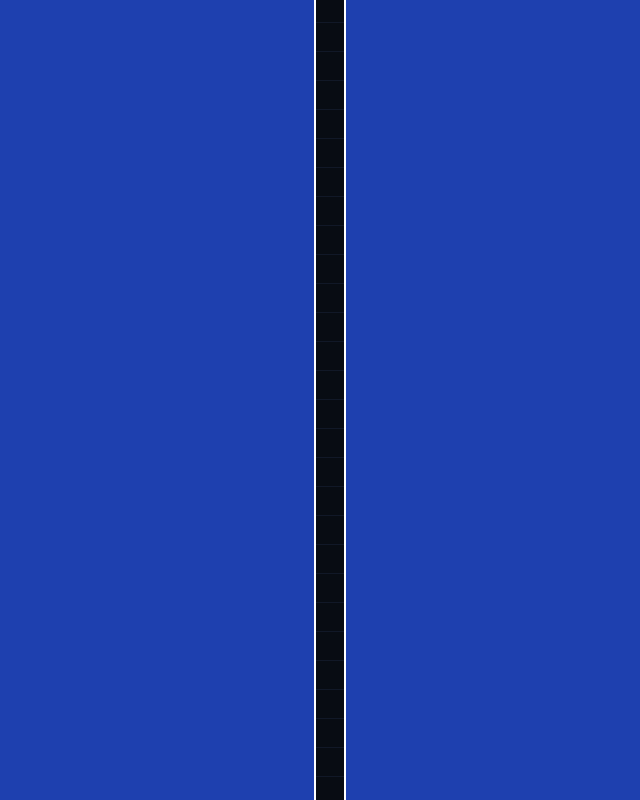
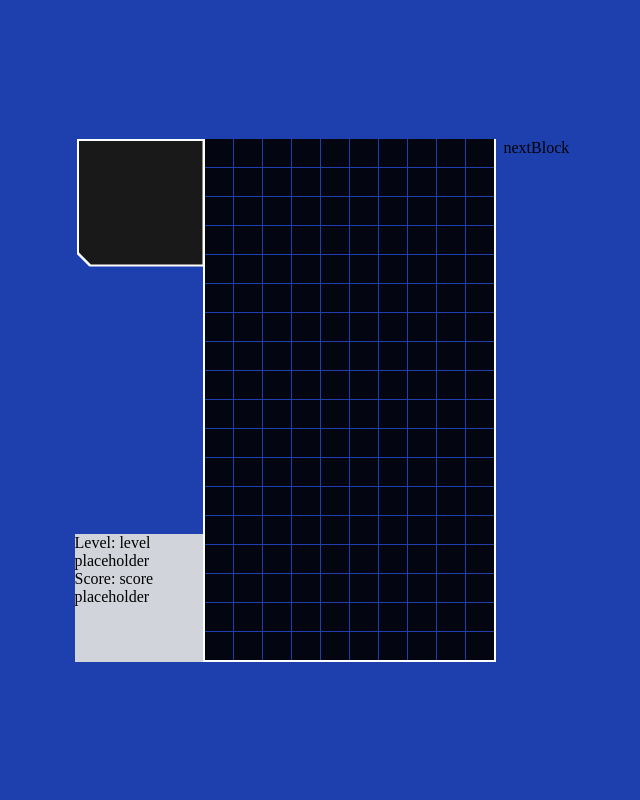
Before and after one commit to MatsVingerhoets/tetris-react, a React (Vite) app: page / in a window 1280 px wide. Both pictures are taken after a click on the button "Start Game". Shown: the top 800 px of the page, without its empty margins (295-935 px from the left). Built offline with nearby package versions, Linux system fonts and the light colour scheme.

Commit message:
Added hold block container

```diff
--- a/package.json
+++ b/package.json
@@ -18,7 +18,7 @@
     "postcss": "^8.4.21",
     "react": "^18.2.0",
     "react-dom": "^18.2.0",
-    "styled-components": "^5.3.6",
+    "styled-components": "^5.3.8",
     "tailwindcss": "^3.2.4"
   },
   "devDependencies": {
--- /dev/null
+++ b/src/app/features/HoldBlock/components/HoldBlock.tsx
@@ -0,0 +1,9 @@
+const HoldBlock = () => {
+  return (
+    <div className="w-32 h-32 bg-white border-bottom-left-clip relative ml-0.5">
+      <div className="border-bottom-left-clip bg-black/90 absolute top-0.5 bottom-0.5 left-0.5 right-0.5"></div>
+    </div>
+  )
+}
+
+export default HoldBlock
--- /dev/null
+++ b/src/app/features/HoldBlock/index.ts
@@ -0,0 +1 @@
+export { default as HoldBlock } from "./components/HoldBlock"
--- a/src/app/features/board/components/Board.tsx
+++ b/src/app/features/board/components/Board.tsx
@@ -1,28 +1,32 @@
 import BoardCell from "./BoardCell"
+import { StyledDiv } from "./styles/Board.style"
 
 type Props = {
   board: {
     rows: {
-      occupied: boolean,
+      occupied: boolean
       className: string
-    }[][],
+    }[][]
     size: {
-      rows: number,
+      rows: number
       columns: number
     }
   }
 }
 const Board = ({ board }: Props) => {
-  console.log({ board })
   return (
     <div className="w-fit">
-      <div className={`grid grid-cols-${board.size.columns} bg-gray-900 grid-rows-${board.size.rows} gap-px border-solid border-x-2 border-b-2 border-white`}>
-        {board.rows.map((row, y) => (
+      <StyledDiv
+        rows={board.size.rows}
+        cols={board.size.columns}
+        className={`grid gap-px border-solid border-x-2 border-b-2 border-white`}
+      >
+        {board.rows.map(row =>
           row.map((cell, x) => (
             <BoardCell key={x * board.size.columns} cell={cell} />
           ))
-        ))}
-      </div>
+        )}
+      </StyledDiv>
     </div>
   )
 }
--- a/src/app/features/board/components/BoardCell.tsx
+++ b/src/app/features/board/components/BoardCell.tsx
@@ -1,8 +1,5 @@
-const BoardCell = ({ cell }) => {
-  return (
-    <div className="w-7 h-7 bg-black/50 ">
-    </div>
-  )
+const BoardCell = ({ cell }: any) => {
+  return <div className="w-7 h-7 bg-black/90"></div>
 }
 
 export default BoardCell
--- /dev/null
+++ b/src/app/features/board/components/styles/Board.style.ts
@@ -0,0 +1,6 @@
+import styled from "styled-components"
+
+export const StyledDiv = styled.div<{ rows: number; cols: number }>`
+  grid-template-columns: ${({ cols }) => `repeat(${cols}, minmax(0 ,1fr))`};
+  grid-template-rows: ${({ rows }) => `repeat(${rows}, minmax(0 ,1fr))`};
+`
--- a/src/app/features/scoreBoard/components/ScoreBoard.tsx
+++ b/src/app/features/gameStats/components/GameStats.tsx
@@ -1,4 +1,4 @@
-const ScoreBoard = () => {
+const GameStats = () => {
   return (
     <div className="h-32 bg-gray-300">
       <h1>Level: {"level placeholder"}</h1>
@@ -6,4 +6,4 @@ const ScoreBoard = () => {
     </div>
   )
 }
-export default ScoreBoard
+export default GameStats
--- /dev/null
+++ b/src/app/features/gameStats/index.ts
@@ -0,0 +1 @@
+export { default as GameStats } from "./components/GameStats"
--- a/src/app/features/layout/components/Layout.tsx
+++ b/src/app/features/layout/components/Layout.tsx
@@ -1,11 +1,11 @@
 import { NextBlock } from "src/app/features/nextBlock"
 import { Board } from "src/app/features/board"
-import { ScoreBoard } from "src/app/features/scoreBoard"
-import { GameButtons } from "../../gameButtons"
+import { GameStats } from "src/app/features/gameStats"
+import { HoldBlock } from "src/app/features/HoldBlock"
 import { useBoard } from "src/app/features/board/hooks/useBoard"
 
 type Props = {
-    rows: number,
+  rows: number
   columns: number
 }
 const Layout = ({ rows, columns }: Props) => {
@@ -13,14 +13,13 @@ const Layout = ({ rows, columns }: Props) => {
   console.log(board)
   return (
     <>
-            <div className="w-32 flex flex-col justify-between mr-2">
-                <div className="w-32 h-32 bg-gray-300"></div>
-                <GameButtons score={0} />
+      <div className="w-32 flex flex-col justify-between">
+        <HoldBlock />
+        <GameStats />
       </div>
       <Board board={board} />
       <div className="flex flex-col justify-between ml-2">
         <NextBlock />
-                <ScoreBoard />
       </div>
     </>
   )
--- a/src/app/features/scoreBoard/index.ts
+++ /dev/null
@@ -1 +0,0 @@
-export { default as ScoreBoard } from "./components/ScoreBoard"
--- a/src/index.css
+++ b/src/index.css
@@ -89,3 +89,17 @@ video {
   font: inherit;
   vertical-align: baseline;
 }
+@layer utilities {
+  .border-bottom-left-clip {
+    clip-path: polygon(
+      30% 0%,
+      70% 0%,
+      100% 0,
+      100% 70%,
+      100% 100%,
+      10% 100%,
+      0 90%,
+      0 0
+    );
+  }
+}
```
Also changed, not shown: 1 other file (tests, documents, lock files or other folders). Lines whose indentation alone changed are shown as unchanged.
